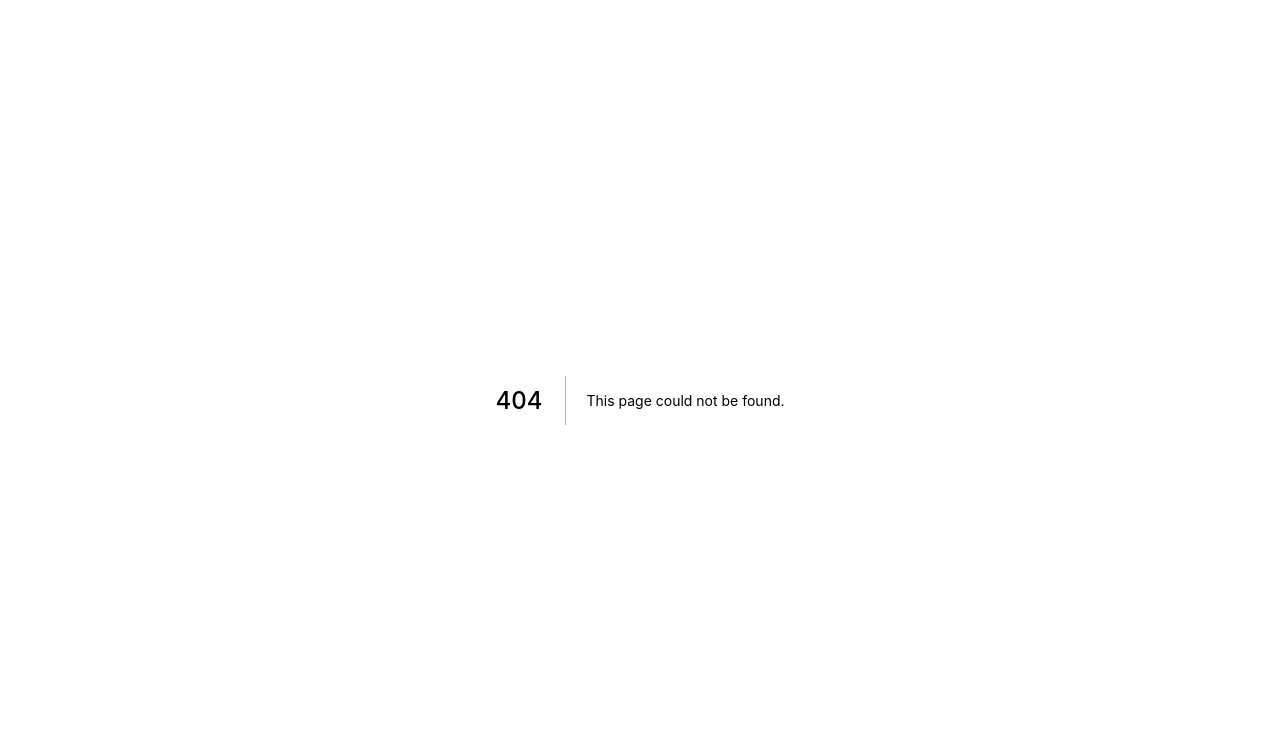
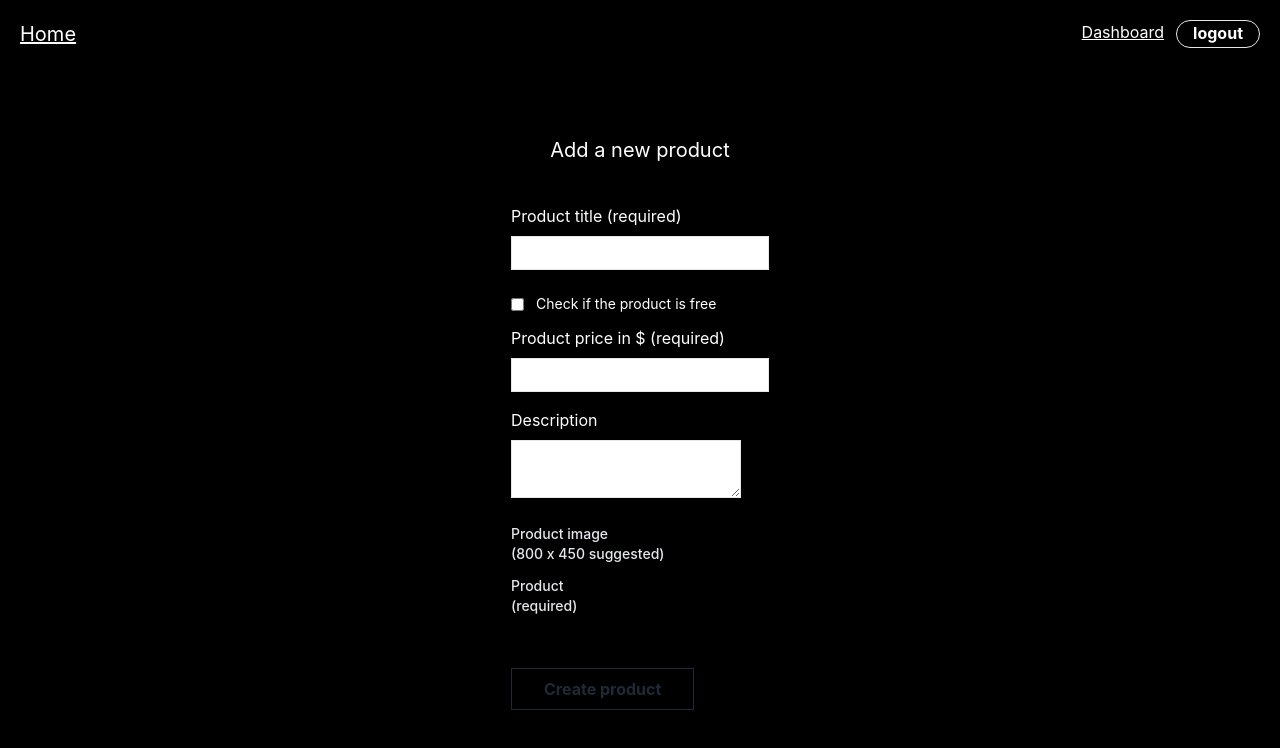
Before and after one commit to Jascha-Biederstedt/digital-downloads, a Next.js app: page /dashboard/new in a window 1280 px wide. Before the commit this address had no page. Shown: the top 748 px of the page. Built offline with nearby package versions, Linux system fonts and the light colour scheme; no server answers; sample sign-in values are in the browser's storage.

Commit message:
Let users create a new product

```diff
--- /dev/null
+++ b/lib/upload.js
@@ -0,0 +1,31 @@
+import fs from 'fs';
+import path from 'path';
+import AWS from 'aws-sdk';
+
+const s3 = new AWS.S3({
+  accessKeyId: process.env.AWS_S3_ACCESS_KEY_ID,
+  secretAccessKey: process.env.AWS_S3_SECRET_ACCESS_KEY,
+});
+
+export const upload = ({ file, user_id }) => {
+  const filePath = file.path;
+  const fileName = file.originalFilename;
+
+  return new Promise((resolve, reject) => {
+    const content = fs.readFileSync(filePath);
+    const params = {
+      Bucket: process.env.AWS_S3_BUCKET_NAME,
+      Key: `post-${user_id}-${Math.floor(Math.random() * 10000)}-${Math.floor(
+        Date.now() / 1000
+      )}${path.extname(fileName)}`,
+      Body: content,
+    };
+
+    s3.upload(params, (err, data) => {
+      if (err) {
+        reject(err);
+      }
+      resolve(data.Location);
+    });
+  });
+};
--- /dev/null
+++ b/middleware/middleware.js
@@ -0,0 +1,16 @@
+import nextConnect from 'next-connect';
+import multiparty from 'multiparty';
+
+const middleware = nextConnect();
+
+middleware.use(async (req, res, next) => {
+  const form = new multiparty.Form();
+
+  await form.parse(req, function (err, fields, files) {
+    req.body = fields;
+    req.files = files;
+    next();
+  });
+});
+
+export default middleware;
--- a/package.json
+++ b/package.json
@@ -9,9 +9,12 @@
   },
   "dependencies": {
     "@next-auth/prisma-adapter": "^1.0.3",
+    "aws-sdk": "^2.1172.0",
     "javascript-time-ago": "^2.5.4",
+    "multiparty": "^4.2.3",
     "next": "12.1.6",
     "next-auth": "^4.3.4",
+    "next-connect": "^0.12.2",
     "nodemailer": "^6.7.5",
     "pg": "^8.7.3",
     "react": "18.1.0",
--- /dev/null
+++ b/pages/api/new.js
@@ -0,0 +1,74 @@
+import nextConnect from 'next-connect';
+import { getSession } from 'next-auth/react';
+
+import prisma from 'lib/prisma';
+import middleware from 'middleware/middleware';
+import { upload } from 'lib/upload';
+
+const handler = nextConnect();
+handler.use(middleware);
+
+handler.post(async (req, res) => {
+  const session = await getSession({ req });
+  if (!session) return res.status(401).json({ message: 'Not logged in' });
+  const user = await prisma.user.findUnique({
+    where: {
+      id: session.user.id,
+    },
+  });
+
+  if (!user) return res.status(401).json({ message: 'User not found' });
+
+  const product = await prisma.product.create({
+    data: {
+      title: req.body.title[0],
+      free: req.body.free[0] === 'true' ? true : false,
+      price: Number(req.body.price[0]) * 100,
+      description: req.body.description[0],
+      author: {
+        connect: { id: user.id },
+      },
+    },
+  });
+
+  let image_url = null;
+  let product_url = null;
+
+  if (req.files.image) {
+    image_url = await upload({
+      file: req.files.image[0],
+      user_id: user.id,
+    });
+  }
+
+  if (req.files.product) {
+    product_url = await upload({
+      file: req.files.product[0],
+      user_id: user.id,
+    });
+  }
+
+  const data = {
+    url: product_url,
+  };
+
+  if (image_url) {
+    data.image = image_url;
+  }
+
+  await prisma.product.update({
+    where: { id: product.id },
+    data,
+  });
+
+  res.end();
+  return;
+});
+
+export const config = {
+  api: {
+    bodyParser: false,
+  },
+};
+
+export default handler;
--- a/pages/dashboard/index.js
+++ b/pages/dashboard/index.js
@@ -1,4 +1,5 @@
 import Head from 'next/head';
+import Link from 'next/link';
 import { useRouter } from 'next/router';
 import { useSession } from 'next-auth/react';
 
@@ -32,6 +33,12 @@ const Dashboard = () => {
       <Heading />
 
       <h1 className='flex justify-center mt-20 text-xl'>Dashboard</h1>
+
+      <div className='flex justify-center mt-10'>
+        <Link href={`/dashboard/new`}>
+          <a className='text-xl border p-2'>Create a new product</a>
+        </Link>
+      </div>
     </div>
   );
 };
--- /dev/null
+++ b/pages/dashboard/new.js
@@ -0,0 +1,153 @@
+import { useState } from 'react';
+import Head from 'next/head';
+import { useRouter } from 'next/router';
+import { useSession } from 'next-auth/react';
+
+import Heading from 'components/Heading';
+import Spinner from 'components/Spinner';
+
+const NewProduct = () => {
+  const { data: session, status } = useSession();
+  const router = useRouter();
+  const [title, setTitle] = useState('');
+  const [image, setImage] = useState(null);
+  const [product, setProduct] = useState(null);
+  const [description, setDescription] = useState('');
+  const [price, setPrice] = useState(0);
+  const [free, setFree] = useState(false);
+
+  const loading = status === 'loading';
+
+  if (loading) return <Spinner />;
+
+  if (!session) {
+    router.push('/');
+  }
+
+  return (
+    <div>
+      <Head>
+        <title>Digital Downloads</title>
+        <meta name='description' content='Digital Downloads Website' />
+        <link rel='icon' href='/favicon.ico' />
+      </Head>
+
+      <Heading />
+
+      <h1 className='flex justify-center mt-20 text-xl'>Add a new product</h1>
+
+      <div className='flex justify-center'>
+        <form
+          className='mt-10'
+          onSubmit={async e => {
+            e.preventDefault();
+
+            const body = new FormData();
+            body.append('image', image);
+            body.append('product', product);
+            body.append('title', title);
+            body.append('free', free);
+            body.append('price', price);
+            body.append('description', description);
+
+            await fetch('/api/new', {
+              method: 'POST',
+              body,
+            });
+
+            router.push(`/dashboard`);
+          }}
+        >
+          <div className='flex-1 mb-5'>
+            <div className='flex-1 mb-2'>Product title (required)</div>
+            <input
+              onChange={e => setTitle(e.target.value)}
+              className='border p-1 text-black mb-4'
+              required
+            />
+            <div className='relative flex items-start mt-2 mb-3'>
+              <div className='flex items-center h-5'>
+                <input
+                  type='checkbox'
+                  checked={free}
+                  onChange={e => setFree(!free)}
+                />
+              </div>
+              <div className='ml-3 text-sm'>
+                <label>Check if the product is free</label>
+              </div>
+            </div>
+            {!free && (
+              <>
+                <div className='flex-1 mb-2'>Product price in $ (required)</div>
+                <input
+                  pattern='^\d*(\.\d{0,2})?$'
+                  onChange={e => setPrice(e.target.value)}
+                  className='border p-1 text-black mb-4'
+                  required
+                />
+              </>
+            )}
+            <div className='flex-1 mb-2'>Description</div>
+            <textarea
+              onChange={e => setDescription(e.target.value)}
+              className='border p-1 text-black '
+            />
+          </div>
+
+          <div className='text-sm text-gray-200 '>
+            <label className='relative font-medium cursor-pointer  my-3 block'>
+              <p className=''>Product image {image && '✅'}</p> (800 x 450
+              suggested)
+              <input
+                type='file'
+                accept='image/*'
+                className='hidden'
+                onChange={event => {
+                  if (event.target.files && event.target.files[0]) {
+                    if (event.target.files[0].size > 3072000) {
+                      alert('Maximum size allowed is 3MB');
+                      return false;
+                    }
+                    setImage(event.target.files[0]);
+                  }
+                }}
+              />
+            </label>
+          </div>
+
+          <div className='text-sm text-gray-200 '>
+            <label className='relative font-medium cursor-pointer  my-3 block'>
+              <p className=''>Product {product && '✅'}</p> (required)
+              <input
+                type='file'
+                className='hidden'
+                onChange={event => {
+                  if (event.target.files && event.target.files[0]) {
+                    if (event.target.files[0].size > 20480000) {
+                      alert('Maximum size allowed is 20MB');
+                      return false;
+                    }
+                    setProduct(event.target.files[0]);
+                  }
+                }}
+              />
+            </label>
+          </div>
+          <button
+            disabled={title && product && (free || price) ? false : true}
+            className={`border px-8 py-2 mt-10 font-bold  ${
+              title && (free || price)
+                ? ''
+                : 'cursor-not-allowed text-gray-800 border-gray-800'
+            }`}
+          >
+            Create product
+          </button>
+        </form>
+      </div>
+    </div>
+  );
+};
+
+export default NewProduct;
```
Also changed, not shown: 1 other file (tests, documents, lock files or other folders).
